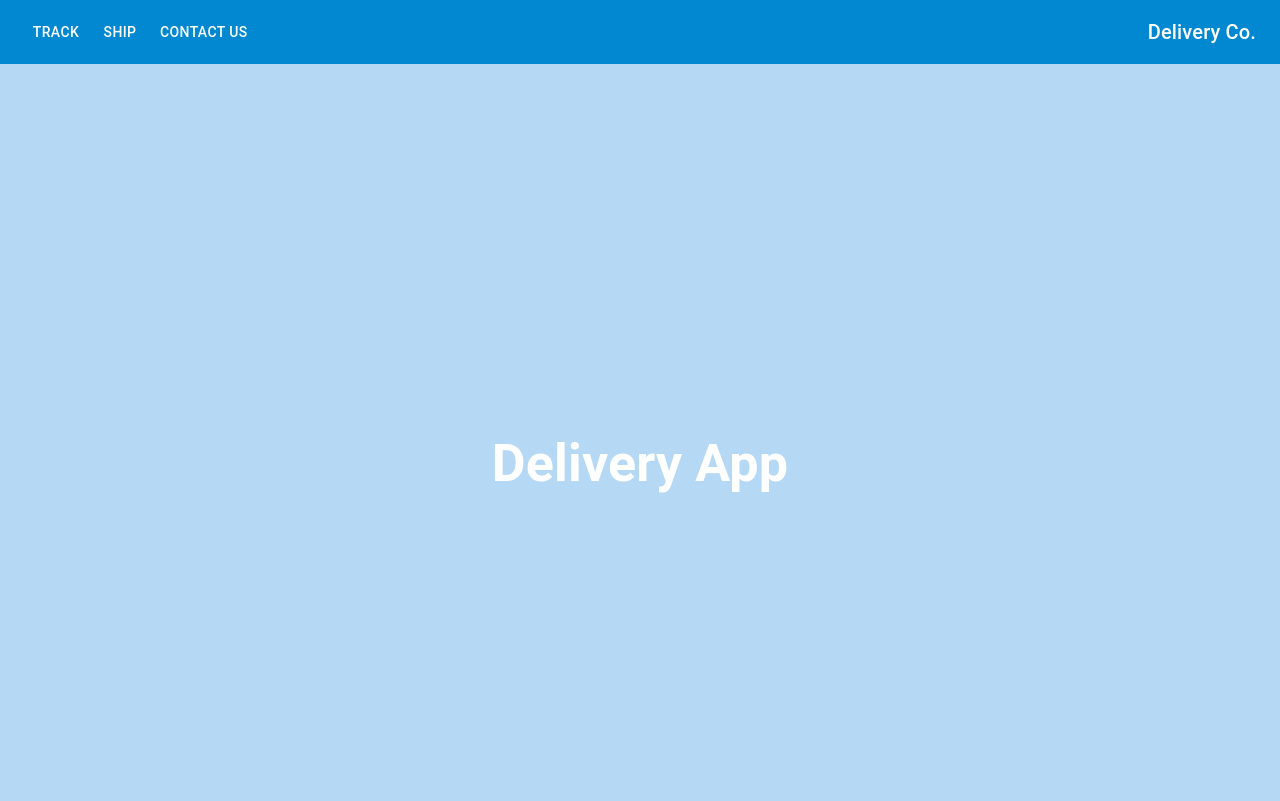
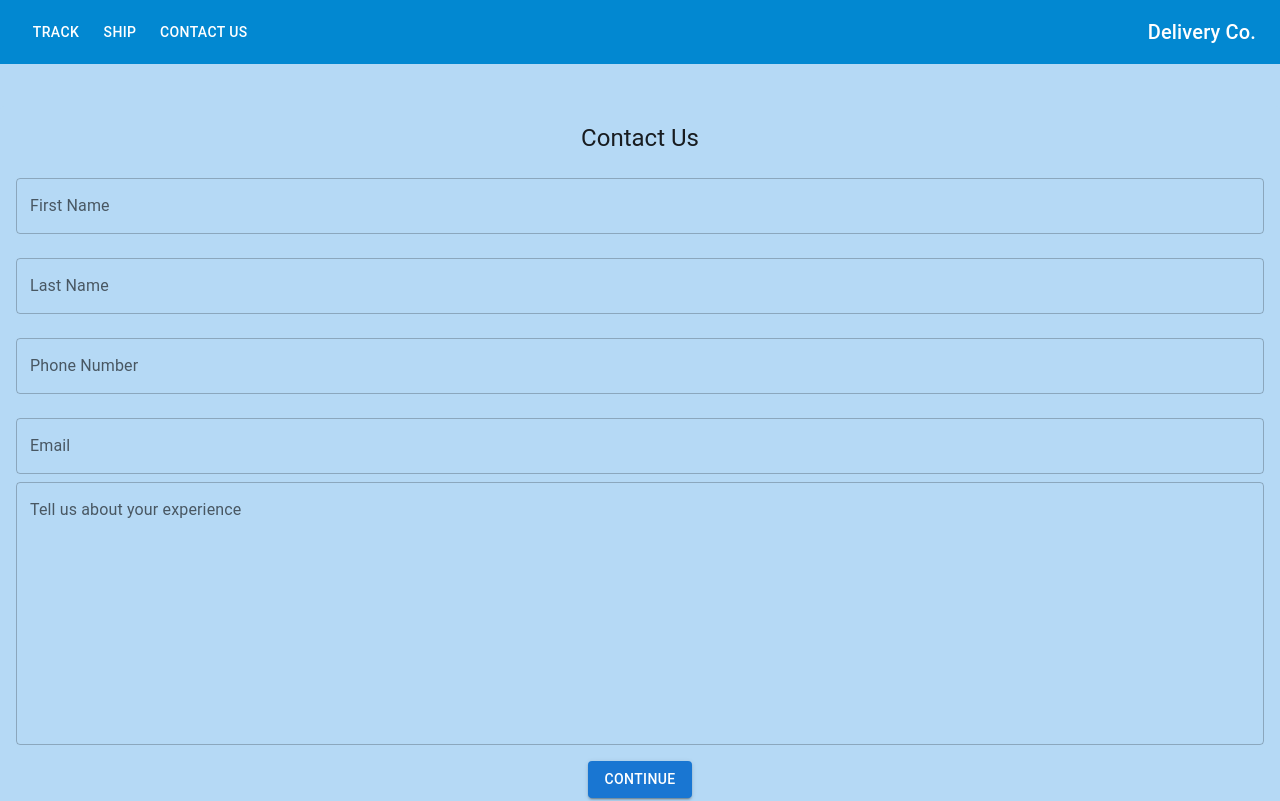
Before and after one commit to RyanGuzelian/SOEN343, a React (Create React App) app in the folder frontend/: page /contact in a window 1280 px wide. Shown: the top 801 px of the page. Built offline with nearby package versions, Linux system fonts and the light colour scheme.

Commit message:
Added contact form

```diff
--- a/frontend/src/App.js
+++ b/frontend/src/App.js
@@ -1,7 +1,7 @@
-import logo from './logo.svg';
-import './App.css';
-import './Components/Navbar'
-import Navbar from './Components/Navbar';
+import logo from "./logo.svg";
+import "./App.css";
+import "./Components/Navbar";
+import Navbar from "./Components/Navbar";
 import { BrowserRouter as Router, Route, Routes } from "react-router-dom";
 import Home from "./Components/Home/Home";
 import SenderForm from "./Components/SenderForm/SenderForm";
@@ -12,75 +12,98 @@ import Footer from "./Components/Footer/Footer";
 import React from "react";
 import Order from "./Components/Order/Order";
 import Tracking from "./Components/Tracking/Tracking";
+import Contact from "./Components/Contact/Contact";
 
 function App() {
   return (
-    <div className="App" style={{ backgroundColor: '#87C4FF' }}>
+    <div className="App" style={{ backgroundColor: "#87C4FF" }}>
       <Router>
-          <Navbar/>
+        <Navbar />
         <div className="App">
-                <Routes> {/* Use Routes instead of Switch */}
+          <Routes>
+            {" "}
+            {/* Use Routes instead of Switch */}
             {/* <Route path="/track" element={
                         <header className="App-header">
                             <Login/>
                         </header>
                     } /> */}
-                    <Route path="/ship" element={
+            <Route
+              path="/ship"
+              element={
                 <header className="App-header">
-                            <SenderForm/>
+                  <SenderForm />
                 </header>
-                    } />
-
-                    <Route path="/sender-info" element={
+              }
+            />
+            <Route
+              path="/sender-info"
+              element={
                 <header className="App-header">
-                            <SenderForm/>
+                  <SenderForm />
                 </header>
-                    } />
-
-                    <Route path="/recipient-info" element={
+              }
+            />
+            <Route
+              path="/recipient-info"
+              element={
                 <header className="App-header">
-                            <ReceiverForm/>
+                  <ReceiverForm />
                 </header>
-                    } />
-
-                    <Route path="/package-info" element={
+              }
+            />
+            <Route
+              path="/package-info"
+              element={
                 <header className="App-header">
-                            <PackageForm/>
+                  <PackageForm />
                 </header>
-                    } />
-
-                    <Route path="/quotation-service" element={
+              }
+            />
+            <Route
+              path="/quotation-service"
+              element={
                 <header className="App-header">
-                            <Quotation/>
+                  <Quotation />
                 </header>
-                    } />
-
-                    <Route path="/order" element={
+              }
+            />
+            <Route
+              path="/order"
+              element={
                 <header className="App-header">
-                            <Order/>
+                  <Order />
                 </header>
-                    } />
-
-                    <Route path="/track" element={
+              }
+            />
+            <Route
+              path="/track"
+              element={
                 <header className="App-header">
-                            <Tracking/>
+                  <Tracking />
                 </header>
-                    } />
-
-
-
-
-
+              }
+            />
+            <Route
+              path="/contact"
+              element={
+                <header className="App-header">
+                  <Contact />
+                </header>
+              }
+            />
             {/* The default path should be at the bottom and use "*" for catching all non-defined routes */}
-                    <Route path="*" element={
+            <Route
+              path="*"
+              element={
                 <header className="App-header">
-                                <Home/>
+                  <Home />
                 </header>
-                    } />
+              }
+            />
           </Routes>
-
         </div>
-          <Footer/>
+        <Footer />
       </Router>
     </div>
   );
--- /dev/null
+++ b/frontend/src/Components/Contact/Contact.js
@@ -0,0 +1,146 @@
+import React, { useState } from "react";
+import {
+  Card,
+  CardContent,
+  FormControl,
+  InputLabel,
+  MenuItem,
+  Select,
+  TextField,
+  Typography,
+} from "@mui/material";
+import Button from "@mui/material/Button";
+import { useNavigate } from "react-router-dom";
+
+function Contact() {
+  const [inquiryInfo, setInquiryInfo] = useState({
+    firstName: "",
+    lastName: "",
+    email: "",
+    phoneNumber: "",
+    inquiryText: "",
+  });
+  const title = "Contact Us";
+
+  const navigate = useNavigate();
+
+  const handleChange = (event) => {
+    const { name, value } = event.target;
+    setInquiryInfo((prev) => ({
+      ...prev,
+      [name]: value,
+    }));
+  };
+
+  const handleSubmit = async (event) => {
+    event.preventDefault();
+    try {
+      const result = await sendInquiryInfo(inquiryInfo);
+      console.log(result.message);
+      // If you get an inquiryId or similar identifier, store it as needed
+      navigate("/success-page", { state: { inquiryId: result.inquiryId } });
+    } catch (error) {
+      console.error("Failed to submit inquiry info", error);
+    }
+  };
+
+  return (
+    <div className="inquiry-info-container">
+      <Card
+        className="inquiry-info-form"
+        style={{
+          backgroundColor: "#b5d9f5",
+          border: "none",
+          boxShadow: "none",
+        }}
+      >
+        <CardContent>
+          <Typography variant="h5" gutterBottom>
+            {title}
+          </Typography>
+          <form onSubmit={handleSubmit}>
+            <TextField
+              label="First Name"
+              type="text"
+              name="firstName"
+              value={inquiryInfo.firstName}
+              onChange={handleChange}
+              variant="outlined"
+              fullWidth
+              margin="normal"
+            />
+            <TextField
+              label="Last Name"
+              type="text"
+              name="lastName"
+              value={inquiryInfo.lastName}
+              onChange={handleChange}
+              variant="outlined"
+              fullWidth
+              margin="normal"
+            />
+
+            <TextField
+              label="Phone Number"
+              type="tel"
+              name="phoneNumber"
+              pattern="[0-9]{3}-[0-9]{3}-[0-9]{4}"
+              value={inquiryInfo.phoneNumber}
+              onChange={handleChange}
+              variant="outlined"
+              fullWidth
+              margin="normal"
+            />
+            <TextField
+              label="Email"
+              type="email"
+              name="email"
+              value={inquiryInfo.email}
+              onChange={handleChange}
+              variant="outlined"
+              fullWidth
+              margin="normal"
+            />
+            <TextField
+              id="inquiryText"
+              label="Tell us about your experience"
+              name="inquiryText"
+              value={inquiryInfo.inquiryText}
+              onChange={handleChange}
+              multiline
+              rows={10}
+              fullWidth
+              defaultValue=''
+            />
+
+            <Button
+              variant="contained"
+              color="primary"
+              type="submit"
+              sx={{ marginTop: 2 }}
+            >
+              Continue
+            </Button>
+          </form>
+        </CardContent>
+      </Card>
+    </div>
+  );
+}
+
+const sendInquiryInfo = async (inquiryInfo) => {
+  const response = await fetch("http://localhost:3001/submit-inquiry", {
+    method: "POST",
+    headers: {
+      "Content-Type": "application/json",
+    },
+    body: JSON.stringify({ inquiryInfo }),
+  });
+
+  if (!response.ok) {
+    throw new Error(`HTTP error! status: ${response.status}`);
+  }
+  return await response.json();
+};
+
+export default Contact;
```
Also changed, not shown: 2 other files (tests, documents, lock files or other folders). Lines whose indentation alone changed are shown as unchanged.
